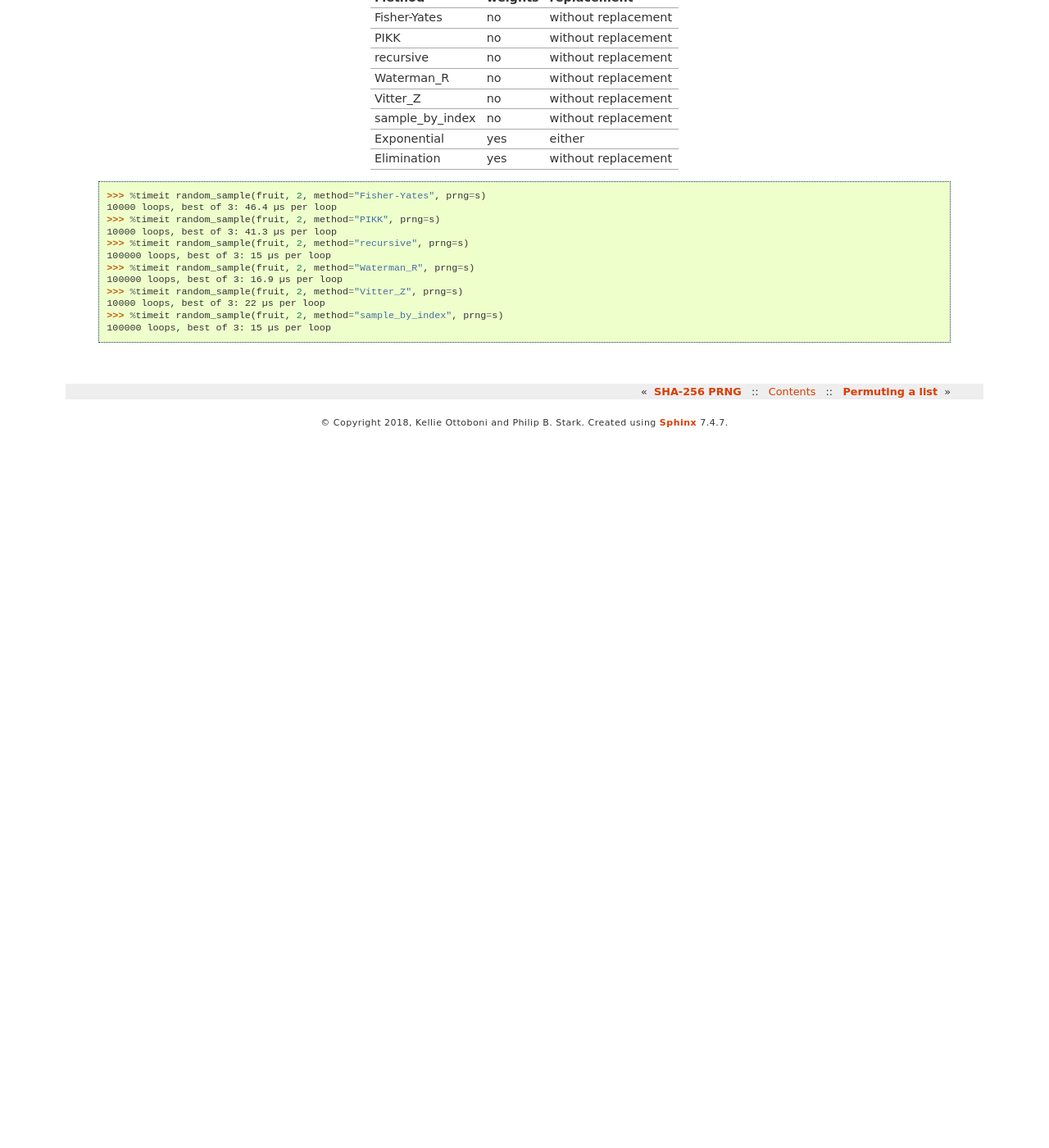
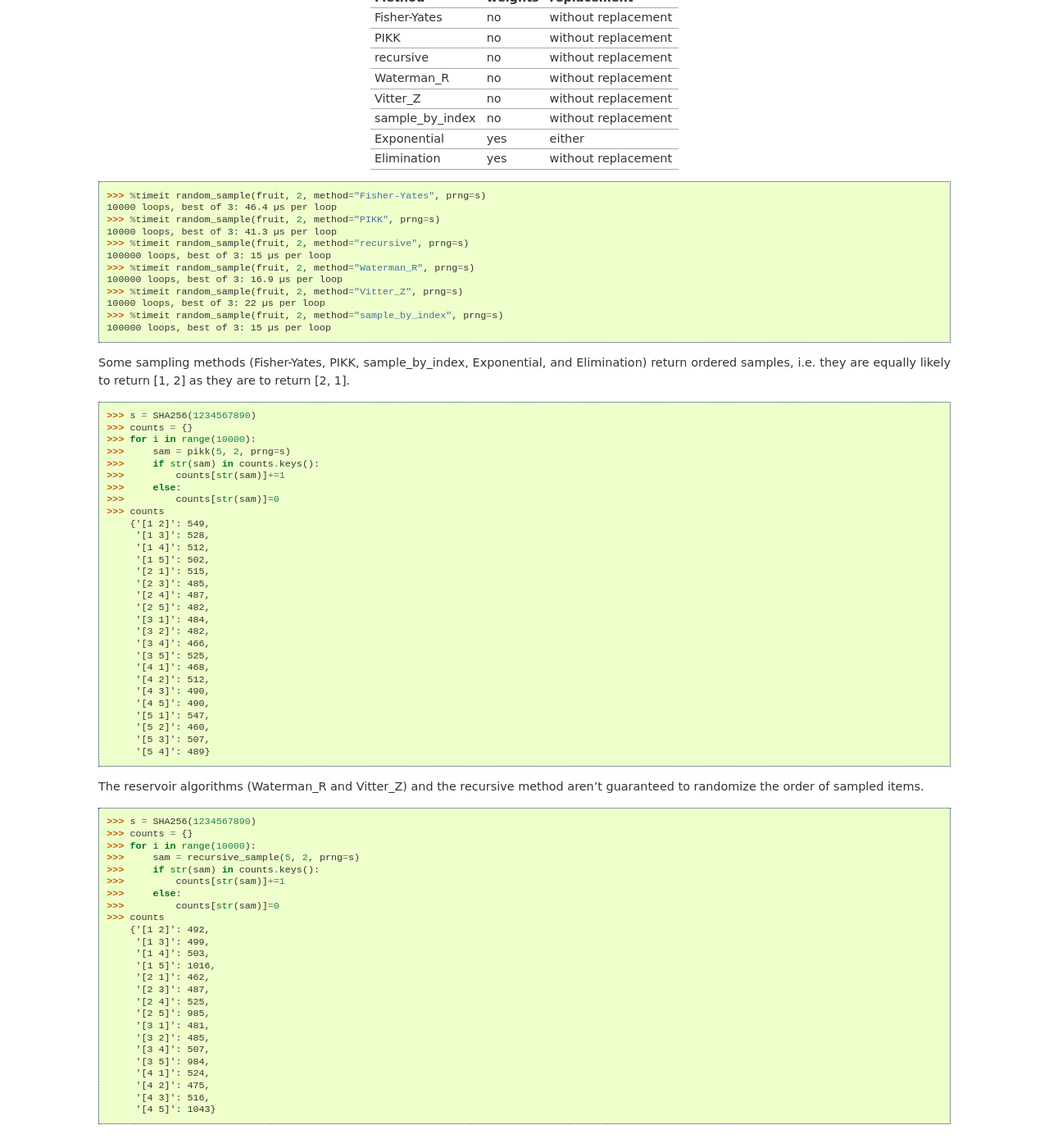
Before and after one commit to statlab/cryptorandom, a Sphinx documentation site: the page built from docs/examples/sample.rst, in a window 1280 px wide and 1400 px high, scrolled down 639 px. Shown: the whole window at 82% size. Built offline with Sphinx 7.4.7, drawn with Linux system fonts in a browser that asks for light colours; formulas are drawn with MathJax 3; before the commit the page ends 1171 px from its top, so only the background shows below that.

Commit message:
DOC: clean up docstring format and add example showing random sample order

```diff
--- a/docs/examples/sample.rst
+++ b/docs/examples/sample.rst
@@ -55,3 +55,68 @@ Elimination       yes         without replacement
     10000 loops, best of 3: 22 µs per loop
     >>> %timeit random_sample(fruit, 2, method="sample_by_index", prng=s)
     100000 loops, best of 3: 15 µs per loop
+
+
+Some sampling methods (Fisher-Yates, PIKK, sample_by_index, Exponential, and Elimination) return ordered samples, i.e. they are equally likely to return [1, 2] as they are to return [2, 1].
+
+.. code::
+
+    >>> s = SHA256(1234567890)
+    >>> counts = {}
+    >>> for i in range(10000):
+    >>>     sam = pikk(5, 2, prng=s)
+    >>>     if str(sam) in counts.keys():
+    >>>         counts[str(sam)]+=1
+    >>>     else:
+    >>>         counts[str(sam)]=0
+    >>> counts
+	{'[1 2]': 549,
+	 '[1 3]': 528,
+	 '[1 4]': 512,
+	 '[1 5]': 502,
+	 '[2 1]': 515,
+	 '[2 3]': 485,
+	 '[2 4]': 487,
+	 '[2 5]': 482,
+	 '[3 1]': 484,
+	 '[3 2]': 482,
+	 '[3 4]': 466,
+	 '[3 5]': 525,
+	 '[4 1]': 468,
+	 '[4 2]': 512,
+	 '[4 3]': 490,
+	 '[4 5]': 490,
+	 '[5 1]': 547,
+	 '[5 2]': 460,
+	 '[5 3]': 507,
+	 '[5 4]': 489}
+
+The reservoir algorithms (Waterman_R and Vitter_Z) and the recursive method aren't guaranteed to randomize the order of sampled items.
+
+.. code::
+
+    >>> s = SHA256(1234567890)
+    >>> counts = {}
+    >>> for i in range(10000):
+    >>>     sam = recursive_sample(5, 2, prng=s)
+    >>>     if str(sam) in counts.keys():
+    >>>         counts[str(sam)]+=1
+    >>>     else:
+    >>>         counts[str(sam)]=0
+    >>> counts
+	{'[1 2]': 492,
+	 '[1 3]': 499,
+	 '[1 4]': 503,
+	 '[1 5]': 1016,
+	 '[2 1]': 462,
+	 '[2 3]': 487,
+	 '[2 4]': 525,
+	 '[2 5]': 985,
+	 '[3 1]': 481,
+	 '[3 2]': 485,
+	 '[3 4]': 507,
+	 '[3 5]': 984,
+	 '[4 1]': 524,
+	 '[4 2]': 475,
+	 '[4 3]': 516,
+	 '[4 5]': 1043}
```
Also changed, not shown: 1 other file.
